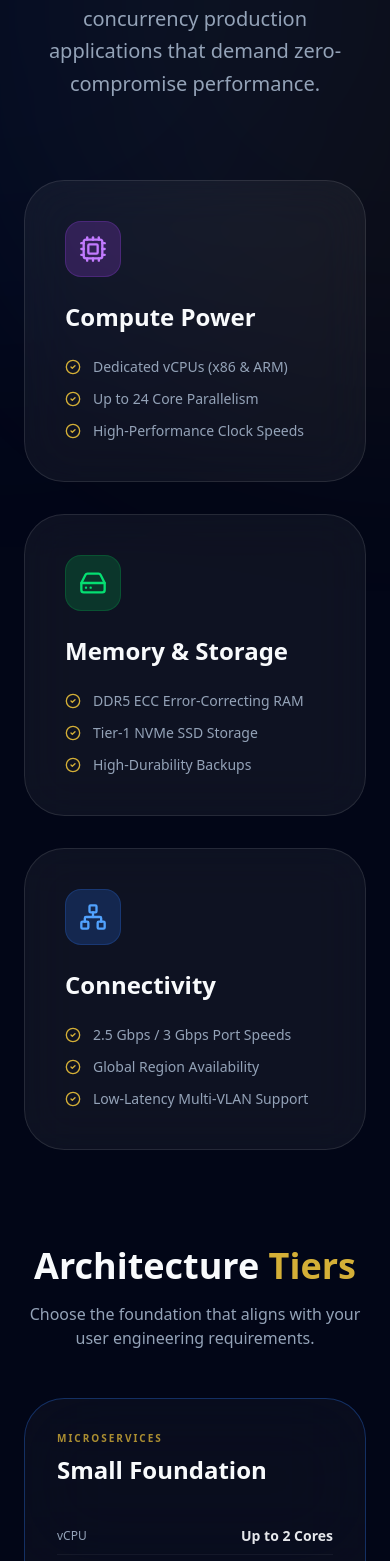
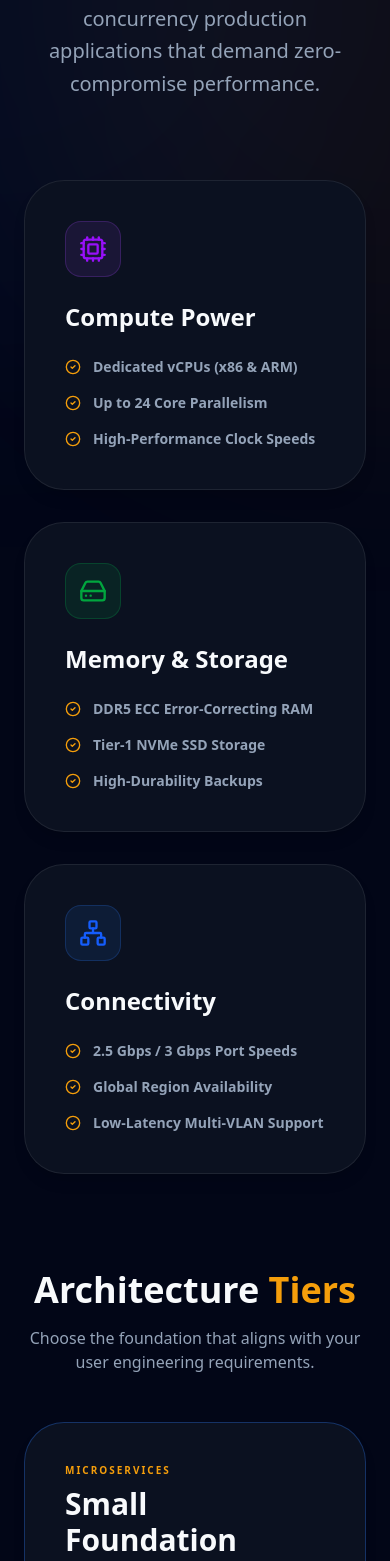
Before and after one commit to Nitish-11k/CodeFlow-Solution, a Next.js app: page /vps in a window 390 px wide. Shown: the part 439-2000 px from the top of the page. Built offline with nearby package versions, Linux system fonts and the light colour scheme.

Commit message:
fix: vps visibility and kits card restoration

```diff
--- a/src/app/vps/page.tsx
+++ b/src/app/vps/page.tsx
@@ -11,89 +11,89 @@ export default function VPSPage() {
   const supportLink = `https://wa.me/918178748796?text=${encodeURIComponent("Hi FounderKit, I am interested in your Elite VPS solutions. Can we discuss technical requirements?")}`;
 
   return (
-    <main className="min-h-screen bg-[var(--background)] text-[var(--text-primary)]">
+    <main className="min-h-screen bg-[var(--background)] text-[var(--text-primary)] transition-colors duration-500">
       <Navbar />
 
       {/* Background Hero Elements */}
       <div className="fixed inset-0 pointer-events-none">
         <div className="absolute top-0 right-0 w-[800px] h-[800px] bg-blue-600/5 rounded-full blur-[120px]" />
-        <div className="absolute bottom-0 left-0 w-[800px] h-[800px] bg-[#D4AF37]/5 rounded-full blur-[120px]" />
+        <div className="absolute bottom-0 left-0 w-[800px] h-[800px] bg-[var(--gold-primary)]/5 rounded-full blur-[120px]" />
       </div>
 
       <div className="relative z-10 pt-32 pb-24 px-6 max-w-7xl mx-auto">
 
         {/* Navigation */}
-        <Link href="/#kits" className="inline-flex items-center gap-2 text-[var(--text-secondary)] hover:text-[#D4AF37] mb-12 transition-colors">
+        <Link href="/#kits" className="inline-flex items-center gap-2 text-[var(--text-secondary)] hover:text-[var(--gold-primary)] mb-12 transition-colors font-bold">
           <ArrowLeft size={18} /> Back to Services
         </Link>
 
         {/* Hero Section */}
         <div className="max-w-4xl space-y-6 mb-20 text-center md:text-left">
           <h1 className="text-5xl md:text-7xl font-black tracking-tight leading-tight">
-            Elite <span className="text-[#D4AF37]">VPS</span> Engineering
+            Elite <span className="text-[var(--gold-primary)]">VPS</span> Engineering
           </h1>
-          <p className="text-xl text-[var(--text-secondary)] leading-relaxed max-w-2xl">
+          <p className="text-xl text-[var(--text-secondary)] leading-relaxed max-w-2xl font-medium">
             We don't just provide space—we engineer environments. Our VPS solutions are built for high-concurrency production applications that demand zero-compromise performance.
           </p>
         </div>
 
-        {/* Technical Specs Grill - Glassmorphism */}
+        {/* Technical Specs Grill */}
         <div className="grid md:grid-cols-2 lg:grid-cols-3 gap-8 mb-24">
 
           {/* Performance Card */}
-          <div className="bg-white/5 backdrop-blur-xl border border-white/10 p-10 rounded-[2.5rem] space-y-6 hover:bg-white/[0.08] transition-all group">
-             <div className="w-14 h-14 bg-purple-500/20 rounded-2xl flex items-center justify-center text-purple-400 border border-purple-500/20 group-hover:scale-110 transition-transform">
+          <div className="bg-[var(--card-bg)] backdrop-blur-xl border border-[var(--border-color)] p-10 rounded-[2.5rem] space-y-6 hover:bg-[var(--card-hover)] transition-all group shadow-lg">
+             <div className="w-14 h-14 bg-purple-500/10 rounded-2xl flex items-center justify-center text-purple-600 border border-purple-500/20 group-hover:scale-110 transition-transform">
                <Cpu size={28} />
              </div>
-             <h3 className="text-2xl font-bold">Compute Power</h3>
-             <ul className="space-y-3">
-               <li className="flex items-center gap-3 text-[var(--text-secondary)] text-sm">
-                 <CheckCircle2 size={16} className="text-[#D4AF37]" /> Dedicated vCPUs (x86 & ARM)
-               </li>
-               <li className="flex items-center gap-3 text-[var(--text-secondary)] text-sm">
-                 <CheckCircle2 size={16} className="text-[#D4AF37]" /> Up to 24 Core Parallelism
-               </li>
-               <li className="flex items-center gap-3 text-[var(--text-secondary)] text-sm">
-                 <CheckCircle2 size={16} className="text-[#D4AF37]" /> High-Performance Clock Speeds
-               </li>
+             <h3 className="text-2xl font-black">Compute Power</h3>
+             <ul className="space-y-4">
+               {[
+                 "Dedicated vCPUs (x86 & ARM)",
+                 "Up to 24 Core Parallelism",
+                 "High-Performance Clock Speeds"
+               ].map((item) => (
+                 <li key={item} className="flex items-center gap-3 text-[var(--text-secondary)] text-sm font-bold">
+                   <CheckCircle2 size={16} className="text-[var(--gold-primary)]" /> {item}
+                 </li>
+               ))}
              </ul>
           </div>
 
           {/* Memory & Storage */}
-          <div className="bg-white/5 backdrop-blur-xl border border-white/10 p-10 rounded-[2.5rem] space-y-6 hover:bg-white/[0.08] transition-all group">
-             <div className="w-14 h-14 bg-green-500/20 rounded-2xl flex items-center justify-center text-green-400 border border-green-500/20 group-hover:scale-110 transition-transform">
+          <div className="bg-[var(--card-bg)] backdrop-blur-xl border border-[var(--border-color)] p-10 rounded-[2.5rem] space-y-6 hover:bg-[var(--card-hover)] transition-all group shadow-lg">
+             <div className="w-14 h-14 bg-green-500/10 rounded-2xl flex items-center justify-center text-green-600 border border-green-500/20 group-hover:scale-110 transition-transform">
                <HardDrive size={28} />
              </div>
-             <h3 className="text-2xl font-bold">Memory & Storage</h3>
-             <ul className="space-y-3">
-               <li className="flex items-center gap-3 text-[var(--text-secondary)] text-sm">
-                 <CheckCircle2 size={16} className="text-[#D4AF37]" /> DDR5 ECC Error-Correcting RAM
-               </li>
-               <li className="flex items-center gap-3 text-[var(--text-secondary)] text-sm">
-                 <CheckCircle2 size={16} className="text-[#D4AF37]" /> Tier-1 NVMe SSD Storage
-               </li>
-               <li className="flex items-center gap-3 text-[var(--text-secondary)] text-sm">
-                 <CheckCircle2 size={16} className="text-[#D4AF37]" /> High-Durability Backups
-               </li>
+             <h3 className="text-2xl font-black">Memory & Storage</h3>
+             <ul className="space-y-4">
+               {[
+                 "DDR5 ECC Error-Correcting RAM",
+                 "Tier-1 NVMe SSD Storage",
+                 "High-Durability Backups"
+               ].map((item) => (
+                 <li key={item} className="flex items-center gap-3 text-[var(--text-secondary)] text-sm font-bold">
+                   <CheckCircle2 size={16} className="text-[var(--gold-primary)]" /> {item}
+                 </li>
+               ))}
              </ul>
           </div>
 
           {/* Networking */}
-          <div className="bg-white/5 backdrop-blur-xl border border-white/10 p-10 rounded-[2.5rem] space-y-6 hover:bg-white/[0.08] transition-all group">
-             <div className="w-14 h-14 bg-blue-500/20 rounded-2xl flex items-center justify-center text-blue-400 border border-blue-500/20 group-hover:scale-110 transition-transform">
+          <div className="bg-[var(--card-bg)] backdrop-blur-xl border border-[var(--border-color)] p-10 rounded-[2.5rem] space-y-6 hover:bg-[var(--card-hover)] transition-all group shadow-lg">
+             <div className="w-14 h-14 bg-blue-500/10 rounded-2xl flex items-center justify-center text-blue-600 border border-blue-500/20 group-hover:scale-110 transition-transform">
                <Network size={28} />
              </div>
-             <h3 className="text-2xl font-bold">Connectivity</h3>
-             <ul className="space-y-3">
-               <li className="flex items-center gap-3 text-[var(--text-secondary)] text-sm">
-                 <CheckCircle2 size={16} className="text-[#D4AF37]" /> 2.5 Gbps / 3 Gbps Port Speeds
-               </li>
-               <li className="flex items-center gap-3 text-[var(--text-secondary)] text-sm">
-                 <CheckCircle2 size={16} className="text-[#D4AF37]" /> Global Region Availability
-               </li>
-               <li className="flex items-center gap-3 text-[var(--text-secondary)] text-sm">
-                 <CheckCircle2 size={16} className="text-[#D4AF37]" /> Low-Latency Multi-VLAN Support
-               </li>
+             <h3 className="text-2xl font-black">Connectivity</h3>
+             <ul className="space-y-4">
+               {[
+                 "2.5 Gbps / 3 Gbps Port Speeds",
+                 "Global Region Availability",
+                 "Low-Latency Multi-VLAN Support"
+               ].map((item) => (
+                 <li key={item} className="flex items-center gap-3 text-[var(--text-secondary)] text-sm font-bold">
+                   <CheckCircle2 size={16} className="text-[var(--gold-primary)]" /> {item}
+                 </li>
+               ))}
              </ul>
           </div>
 
@@ -102,8 +102,8 @@ export default function VPSPage() {
         {/* Tiers Section */}
         <div className="mb-24 space-y-12">
           <div className="text-center md:text-left space-y-4">
-            <h2 className="text-4xl font-black">Architecture <span className="text-[#D4AF37]">Tiers</span></h2>
-            <p className="text-[var(--text-secondary)] max-w-2xl">Choose the foundation that aligns with your user engineering requirements.</p>
+            <h2 className="text-4xl font-black">Architecture <span className="text-[var(--gold-primary)]">Tiers</span></h2>
+            <p className="text-[var(--text-secondary)] max-w-2xl font-medium">Choose the foundation that aligns with your user engineering requirements.</p>
           </div>
 
           <div className="grid lg:grid-cols-3 gap-8">
@@ -132,7 +132,7 @@ export default function VPSPage() {
                   { label: "Uptime SLA", val: "99.99% High-AV" },
                 ],
                 tag: "Recommended for SaaS",
-                color: "border-[#D4AF37]",
+                color: "border-[var(--gold-primary)]",
                 highlight: true
               },
               {
@@ -151,29 +151,29 @@ export default function VPSPage() {
             ].map((tier) => (
               <div
                 key={tier.name}
-                className={`group relative p-8 rounded-[2.5rem] bg-white/[0.03] backdrop-blur-2xl border transition-all hover:bg-white/[0.08] flex flex-col ${tier.color} ${tier.highlight ? 'ring-2 ring-[#D4AF37]/50 shadow-[0_0_50px_-12px_rgba(212,175,55,0.2)]' : ''}`}
+                className={`group relative p-10 rounded-[2.5rem] bg-[var(--card-bg)] backdrop-blur-2xl border transition-all hover:bg-[var(--card-hover)] flex flex-col ${tier.color} ${tier.highlight ? 'ring-2 ring-[var(--gold-primary)]/50 shadow-2xl' : 'shadow-lg'}`}
               >
-                <div className="mb-8">
-                  <div className="text-[10px] font-bold tracking-[0.2em] mb-2 text-[#D4AF37] opacity-80 uppercase">{tier.tag}</div>
-                  <h3 className="text-2xl font-black">{tier.name}</h3>
+                <div className="mb-10">
+                  <div className="text-[10px] font-black tracking-[0.2em] mb-2 text-[var(--gold-primary)] uppercase">{tier.tag}</div>
+                  <h3 className="text-3xl font-black text-[var(--text-primary)]">{tier.name}</h3>
                 </div>
 
                 <div className="space-y-6 flex-1">
                   {tier.specs.map((s) => (
-                    <div key={s.label} className="flex items-center justify-between py-2 border-b border-white/5">
-                      <span className="text-xs text-[var(--text-secondary)] font-mono">{s.label}</span>
-                      <span className="text-sm font-bold text-gray-200">{s.val}</span>
+                    <div key={s.label} className="flex items-center justify-between py-3 border-b border-[var(--border-color)]">
+                      <span className="text-[10px] text-[var(--text-secondary)] font-mono uppercase tracking-widest">{s.label}</span>
+                      <span className="text-sm font-black text-[var(--text-primary)]">{s.val}</span>
                     </div>
                   ))}
                 </div>
 
-                <div className="mt-8">
-                   <div className="p-4 bg-[var(--background)]/30 rounded-2xl flex items-center gap-3 border border-white/5">
-                      <div className="w-8 h-8 rounded-full bg-green-500/20 flex items-center justify-center text-green-400">
-                         <Activity size={16} />
+                <div className="mt-10">
+                   <div className="p-5 bg-[var(--background)]/40 rounded-2xl flex items-center gap-3 border border-[var(--border-color)]">
+                      <div className="w-10 h-10 rounded-xl bg-green-500/10 flex items-center justify-center text-green-600">
+                         <Activity size={20} />
                       </div>
-                      <div className="text-[10px] text-[var(--text-secondary)] leading-tight">
-                        Optimized for <span className="text-[var(--text-primary)] font-bold">{tier.name.split(' ')[0]} Workloads</span>
+                      <div className="text-[10px] text-[var(--text-secondary)] leading-tight font-bold uppercase tracking-wider">
+                        Optimized for <br /><span className="text-[var(--text-primary)] font-black">{tier.name.split(' ')[0]} Workloads</span>
                       </div>
                    </div>
                 </div>
@@ -182,65 +182,21 @@ export default function VPSPage() {
           </div>
         </div>
 
-        {/* Metrics Section */}
-        <div className="grid lg:grid-cols-2 gap-12 mb-24 items-center">
-          <div className="space-y-8">
-            <h2 className="text-4xl font-black">Architecture Scoring</h2>
-            <div className="space-y-6">
-              {[
-                { label: "Performance Score", score: "96/100", width: "w-[96%]" },
-                { label: "Uptime Availability", score: "99.99%", width: "w-[99%]" },
-                { label: "Security Compliance", score: "98/100", width: "w-[98%]" },
-              ].map((metric) => (
-                <div key={metric.label} className="space-y-2">
-                  <div className="flex justify-between text-sm">
-                    <span className="text-[var(--text-secondary)] font-mono">{metric.label}</span>
-                    <span className="text-[#D4AF37] font-bold">{metric.score}</span>
-                  </div>
-                  <div className="h-2 bg-white/5 rounded-full overflow-hidden">
-                    <div className={`h-full bg-gradient-to-r from-[#D4AF37] to-blue-500 ${metric.width} rounded-full`} />
-                  </div>
-                </div>
-              ))}
-            </div>
-          </div>
-
-          <div className="bg-[#1B365D] p-10 rounded-[2.5rem] border border-[#D4AF37]/20 relative overflow-hidden">
-            <div className="absolute top-0 right-0 w-64 h-64 bg-[#D4AF37]/10 rounded-full blur-3xl" />
-            <h3 className="text-2xl font-bold mb-6 flex items-center gap-3">
-              <Shield className="text-[#D4AF37]" /> Enterprise Security
-            </h3>
-            <p className="text-blue-100/70 leading-relaxed mb-8">
-              Every instance is fortified with industry-leading compliance protocols including ISO 27001 and SOC 2 Type II logic. We provide proactive DDoS protection and Cloud Firewalls by default.
-            </p>
-            <div className="grid grid-cols-2 gap-4">
-              <div className="p-4 bg-[var(--background)]/20 rounded-2xl text-center">
-                <p className="text-xs text-blue-300 mb-1">DDoS Mitigation</p>
-                <p className="font-bold">L3 / L4 / L7</p>
-              </div>
-              <div className="p-4 bg-[var(--background)]/20 rounded-2xl text-center">
-                <p className="text-xs text-blue-300 mb-1">Monitoring</p>
-                <p className="font-bold">24/7/365</p>
-              </div>
-            </div>
-          </div>
-        </div>
-
         {/* CTA Section */}
-        <div className="relative p-12 md:p-20 rounded-[3rem] bg-gradient-to-br from-[var(--card-bg)] to-[var(--background)] border border-white/5 overflow-hidden text-center">
-           <div className="absolute top-0 left-0 w-full h-full bg-[url('https://grainy-gradients.vercel.app/noise.svg')] opacity-10 pointer-events-none" />
+        <div className="relative p-12 md:p-20 rounded-[3rem] bg-[var(--card-bg)] border border-[var(--border-color)] overflow-hidden text-center shadow-2xl">
+           <div className="absolute top-0 left-0 w-full h-full bg-noise opacity-5 pointer-events-none" />
            <div className="relative z-10 max-w-2xl mx-auto space-y-8">
               <h2 className="text-4xl md:text-5xl font-black">Ready to Deploy?</h2>
-              <p className="text-[var(--text-secondary)]">
+              <p className="text-[var(--text-secondary)] font-medium text-lg">
                 Our engineering team will help you choose the right architecture for your specific application workload. Let's build your foundation together.
               </p>
               <div className="flex flex-col sm:flex-row items-center justify-center gap-4">
                 <a
                   href={supportLink}
                   target="_blank"
-                  className="w-full sm:w-auto px-10 py-5 bg-[#25D366] text-[var(--text-primary)] font-bold rounded-2xl hover:bg-[#20bd5a] transition-all flex items-center justify-center gap-2 transform hover:-translate-y-1 shadow-lg shadow-green-500/20"
+                  className="w-full sm:w-auto px-10 py-5 bg-[#25D366] text-white font-black rounded-2xl hover:brightness-110 transition-all flex items-center justify-center gap-4 transform hover:-translate-y-1 shadow-xl uppercase tracking-widest text-xs"
                 >
-                  <MessageCircle size={20} /> Discuss Architecture
+                  <MessageCircle size={24} /> Discuss Architecture
                 </a>
               </div>
            </div>
```
Also changed, not shown: src/components/Kits.tsx (+44 -30 lines), src/lib/kitsData.ts (+18 -18 lines).
